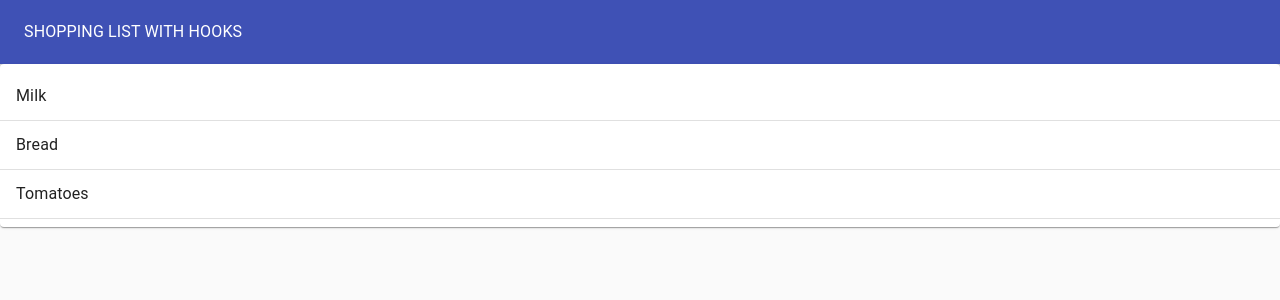
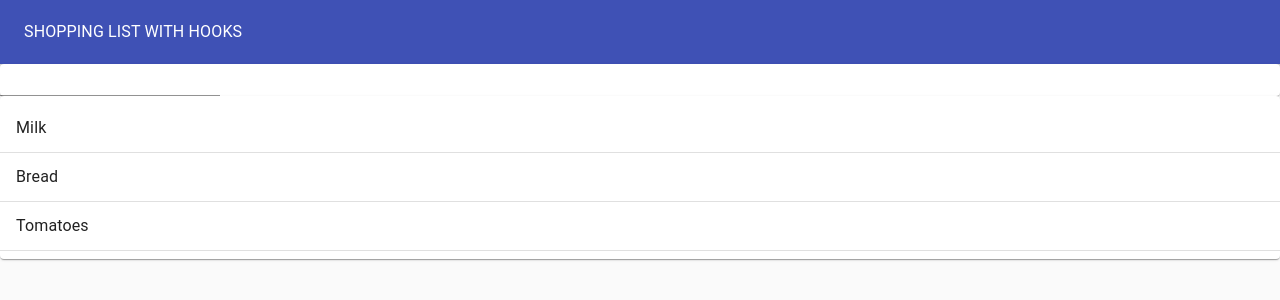
Before and after one commit to zsorosz/shopping-app, a React (Create React App) app: page / in a window 1280 px wide. Shown: the top 300 px of the page. Built offline with nearby package versions, Linux system fonts and the light colour scheme.

Commit message:
Create ShoppingForm component and useInputState custom hook

```diff
--- a/src/ShoppingApp.js
+++ b/src/ShoppingApp.js
@@ -6,6 +6,7 @@
 import Grid from '@material-ui/core/Grid';
 import Toolbar from '@material-ui/core/ToolBar';
 import ShoppingList from './ShoppingList.js';
+import ShoppingForm from './ShoppingForm.js';
 
 function ShoppingApp(){
     const initialItems = [
@@ -14,6 +15,9 @@
         { id: 3, itemName: "Tomatoes", completed: false }
     ];
     const [items, setItems] = useState(initialItems);
+    const addItem = newItemText => {
+        setItems([...items, { id: 4, itemName: newItemText, completed: false }]);
+    };
     return(
         <Paper
             style={{
@@ -31,6 +35,7 @@
                     </Typography>
                 </Toolbar>
             </AppBar>
+            <ShoppingForm addItem={addItem} />
             <ShoppingList items={items} />
         </Paper>
     )
--- /dev/null
+++ b/src/ShoppingForm.js
@@ -0,0 +1,22 @@
+import React from 'react';
+import Paper from '@material-ui/core/Paper';
+import TextField from '@material-ui/core/TextField';
+import useInputState from './hooks/useInputState';
+
+function ShoppingForm({addItem}){
+    const [value, handleChange, reset] = useInputState("");
+    return(
+        <Paper>
+            <form
+                onSubmit={e => {
+                    e.preventDefault();
+                    addItem(value);
+                    reset();
+            }}>
+                <TextField value={value} onChange={handleChange} />
+            </form>
+        </Paper>
+    )
+}
+
+export default ShoppingForm;
--- /dev/null
+++ b/src/hooks/useInputState.js
@@ -0,0 +1,12 @@
+import { useState } from 'react';
+
+export default initialVal => {
+    const [value, setValue] = useState(initialVal);
+    const handleChange = e => {
+        setValue(e.target.value);
+    };
+    const reset = () => {
+        setValue("");
+    };
+    return [value, handleChange, reset];
+};
```
